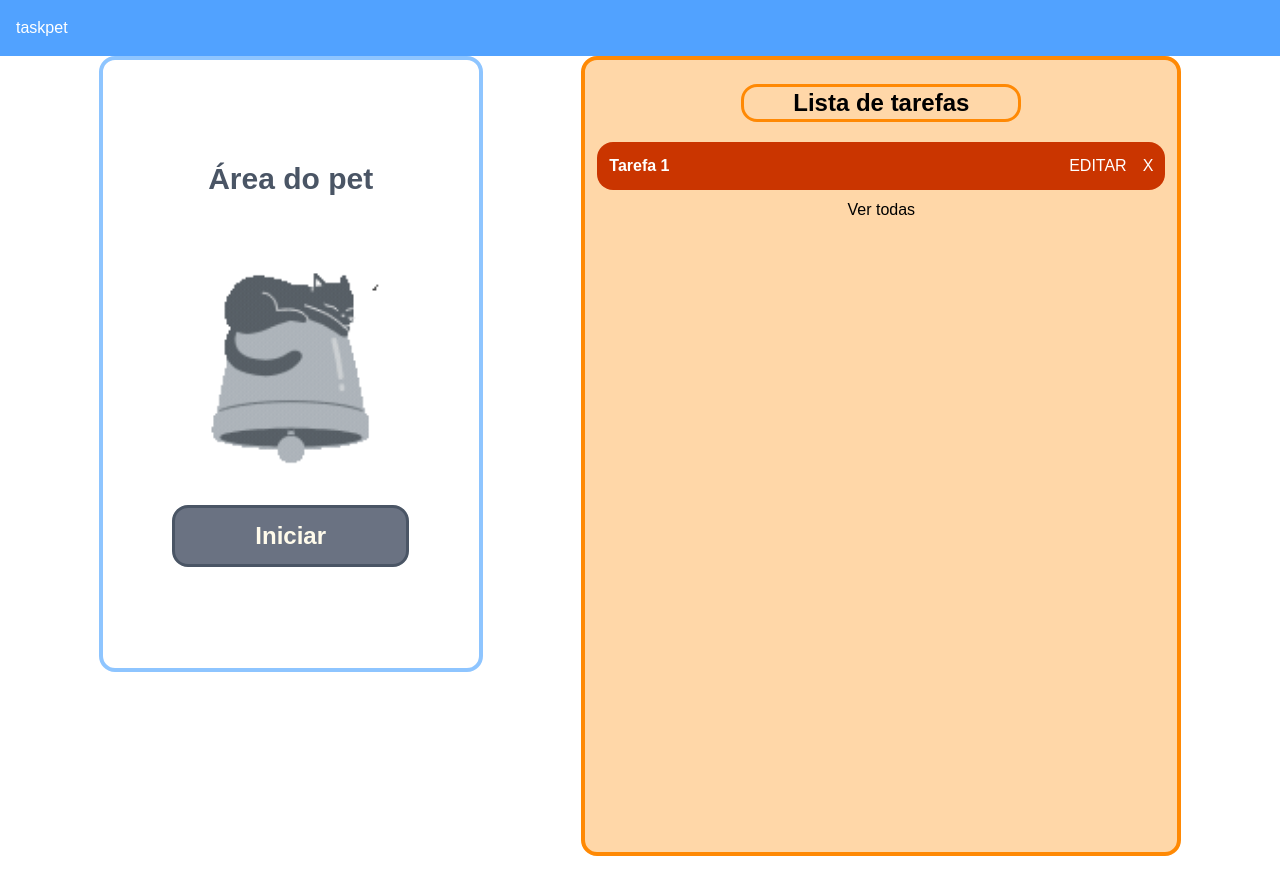
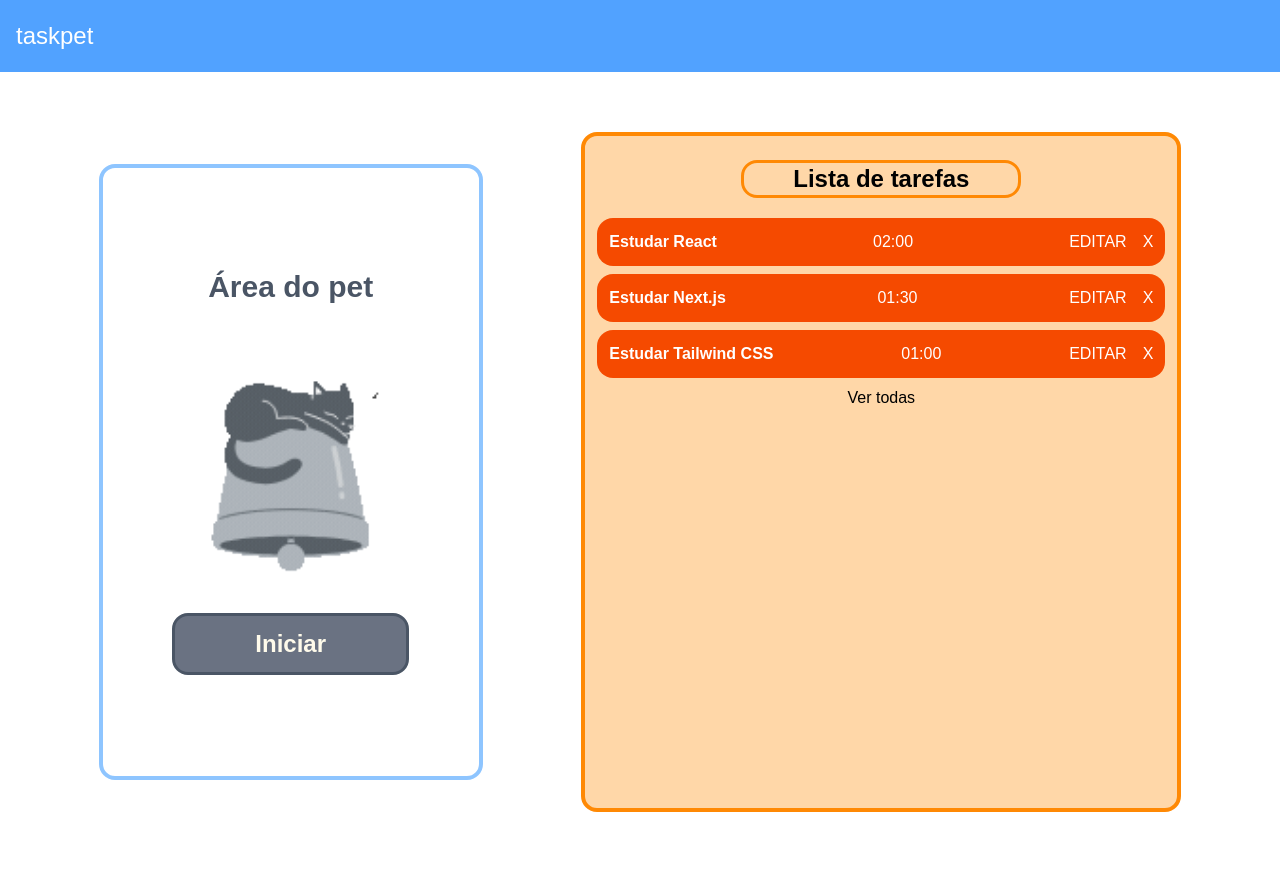
Before and after one commit to luckfer7/taskpet, a Next.js app: page / in a window 1280 px wide. Built offline with nearby package versions, Linux system fonts and the light colour scheme.

Commit message:
tarefa selecionavel | botão reativo

```diff
--- a/src/Components/Header/index.jsx
+++ b/src/Components/Header/index.jsx
@@ -1,6 +1,6 @@
 export default function Header ({ children, ...props }) {
     return (
-        <header className="p-4 bg-blue-400 text-white" {...props} >
+        <header className="flex items-center text-2xl p-4 bg-blue-400 text-white h-18" {...props} >
             {children}
         </header>
     )
--- a/src/Components/Pet-area/index.jsx
+++ b/src/Components/Pet-area/index.jsx
@@ -1,15 +1,27 @@
+"use client";
 import Image from "next/image";
 import Button from "../Button";
 import Container from "../Container";
 import Title from "../Title";
 import gato from "../../../public/gifcat.gif"
 
-export default function PetArea({  }) {
+export default function PetArea({ selectedTask }) {
+    const isActive = selectedTask !== null;
+    const handleClick = () => {
+        // adicionar a lógica para iniciar a tarefa selecionada
+        console.log("Tarefa iniciada:", selectedTask);
+    };
     return (
         <Container className="border-4 border-blue-300 rounded-2xl w-sm h-[77%] flex flex-col items-center justify-center gap-3 " >
             <Title className=" font-semibold text-3xl text-gray-600 " >Área do pet</Title>
             <Image src={gato} width={250} height={250} alt=" imagem de um gato dormindo em cima de um sino" />
-            <Button className=" border-3 border-gray-600 bg-gray-500 px-20 py-3 rounded-2xl text-amber-50 text-2xl font-semibold" >Iniciar</Button>
+
+            <Button
+                disabled={!isActive}
+                className={`border-3 border-gray-600 bg-gray-500 px-20 py-3 rounded-2xl text-amber-50 text-2xl font-semibold ${isActive ? "bg-green-600" : "bg-gray-400"}`}
+            >
+                {isActive ? "Iniciar" : "Iniciar"}
+            </Button>
         </Container>
 
 
--- a/src/Components/Tasks-list/index.jsx
+++ b/src/Components/Tasks-list/index.jsx
@@ -1,8 +1,28 @@
+"use client";
 import Button from "../Button";
 import Container from "../Container";
 import Title from "../Title";
+import React, { useState } from "react";
 
-export default function TaskContainer ({}) {
+export default function TaskContainer({ onTaskSelected }) {
+    const [selectedTask, setSelectedTask] = useState(null)
+    const handleClick = (task) => {
+        const newTask = selectedTask === task ? null : task;
+        setSelectedTask(newTask);
+        onTaskSelected(newTask)
+    }
+
+    const tasks = [{
+        name: "Estudar React",
+        time: "02:00",
+    }, {
+        name: "Estudar Next.js",
+        time: "01:30",
+    }, {
+        name: "Estudar Tailwind CSS",
+        time: "01:00",
+    }]
+
     return(
         <Container
             className="
@@ -16,29 +36,30 @@ export default function TaskContainer ({}) {
                 items-center
                 gap-2
                 rounded-2xl
-                h-200
+                h-170
             ">
 
             <Title className="text-center font-semibold text-2xl mt-3 mb-3 border-3 border-orange-400 rounded-2xl w-70 ">Lista de tarefas</Title>
 
-            <div
-                className="
-                    flex
-                    justify-between
-                    items-center
-                    text-white
-                    cursor-pointer
-                    bg-orange-700
-                    p-3
-                    w-full
-                    rounded-2xl
-                ">
-                <p className="font-semibold">Tarefa 1</p>
-                <div className="flex items-center gap-x-4">
-                    <p className="text-x1"> EDITAR </p>
-                    <p className="text-x1"> X </p>
-                </div>
+            <div className="flex flex-col gap-2 w-full items-center">
+                {tasks.map((task, index) => (
+                    <div
+                        key={index}
+                        onClick={() => handleClick(index)}
+                        className={`
+                        flex justify-between items-center cursor-pointer p-3 w-full rounded-2xl text-white
+                        ${selectedTask === index ? 'bg-orange-700' : 'bg-orange-600'}`}
+                    >
+                        <span className="font-semibold">{task.name}</span>
+                        <span>{task.time}</span>
+                        <div className="flex items-center gap-x-4">
+                            <p className="text-x1">EDITAR</p>
+                            <p className="text-x1">X</p>
+                        </div>
+                    </div>
+                ))}
             </div>
+
         <Button>Ver todas</Button>
        </Container>
     )
--- a/src/app/globals.css
+++ b/src/app/globals.css
@@ -8,6 +8,6 @@
 
 
 body {
-  color: var(--foreground);
-  font-family: Arial, Helvetica, sans-serif;
+    color: var(--foreground);
+    font-family: Arial, Helvetica, sans-serif;
 }
--- a/src/app/page.js
+++ b/src/app/page.js
@@ -1,19 +1,24 @@
+"use client";
+import { useState } from "react";
 import Container from "@/Components/Container";
 import Header from "@/Components/Header";
 import PetArea from "@/Components/Pet-area";
 import TaskContainer from "@/Components/Tasks-list";
 
 export default function Home() {
-  return (
-    <div>
-      <Header>taskpet</Header>
-      <Container className=" flex h-screen justify-evenly" >
-        <PetArea />
-        <TaskContainer />
-      </Container>
+    const [selectedTask, setSelectedTask] = useState(null)
 
-    </div>
-  );
+    return (
+        <div>
+            <Header>taskpet</Header>
+            <Container className="flex items-center justify-evenly h-screen" >
+                <PetArea selectedTask={selectedTask}/>
+                <TaskContainer onTaskSelected={setSelectedTask }/>
+            </Container>
+        </div>
+    )
 }
 
 //h-screen border flex
+
+// adicionei "items-center" pra ajustar a posição na tela
```
